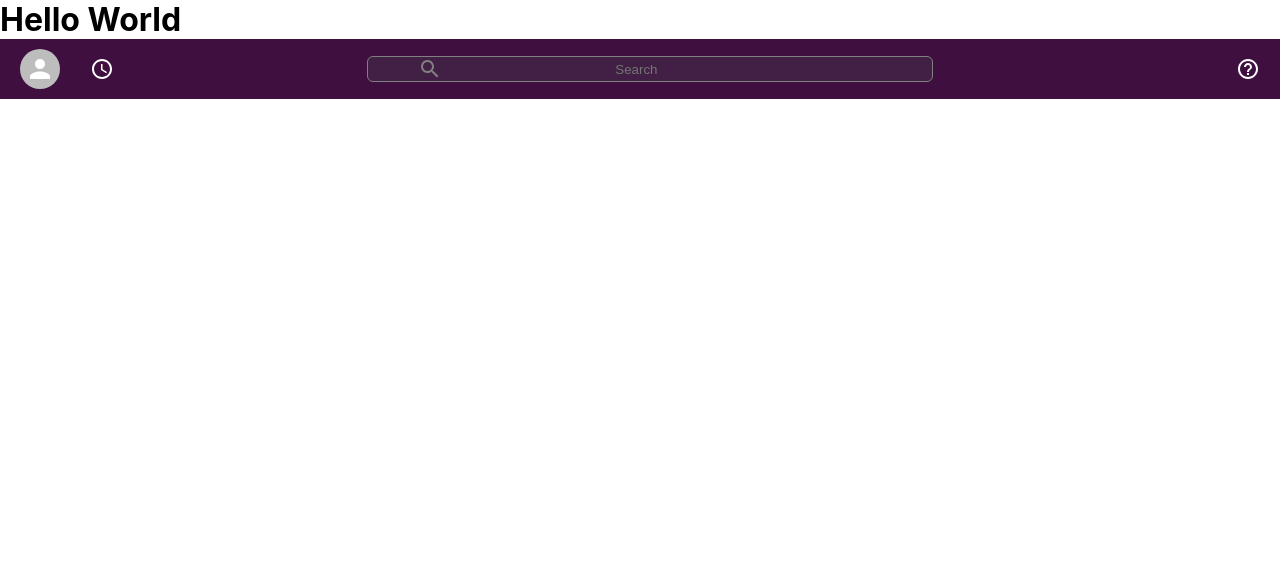
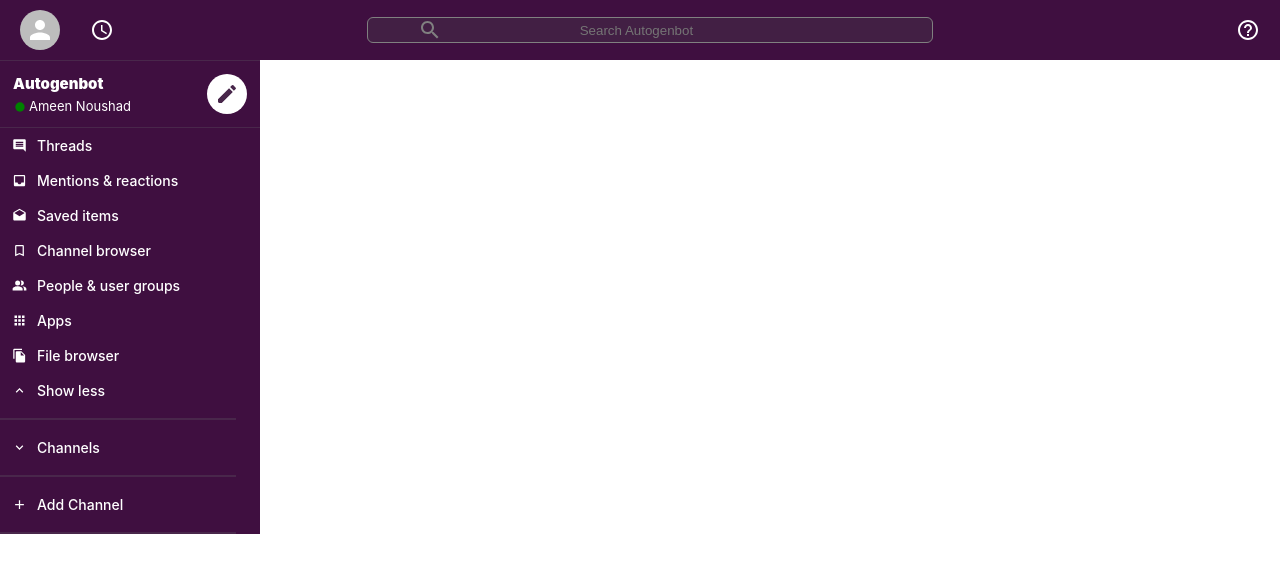
Before and after one commit to Ameen-Here/slack-website-clone, a React (Create React App) app: page / in a window 1280 px wide. Shown: the top 572 px of the page. Built offline with nearby package versions, Linux system fonts and the light colour scheme.

Commit message:
Added Sidebar component

```diff
--- a/src/App.js
+++ b/src/App.js
@@ -1,15 +1,16 @@
-// import "./App.css";
+import "./App.css";
 
-import Header from "./Header/Header";
+import Header from "./Components/Header/Header";
+import Sidebar from "./Components/Sidebar/Sidebar";
 
 function App() {
   return (
     <div className="App">
-      <h1>Hello World</h1>
-      {/* Header */}
       <Header />
-      {/* Sidebar */}
-      {/* React Router */}
+      <div className="app__body">
+        <Sidebar />
+        {/* React Router */}
+      </div>
     </div>
   );
 }
--- a/src/Header/Header.js
+++ b/src/Components/Header/Header.js
@@ -26,7 +26,7 @@
         {/* search icon */}
         <SearchIcon />
         {/* Search Input */}
-        <input placeholder="Search" />
+        <input placeholder="Search Autogenbot" />
       </div>
       <div className={classes.header__right}>
         {/* Help Icon */}
--- /dev/null
+++ b/src/Components/Sidebar/Sidebar.css
@@ -0,0 +1,44 @@
+.sidebar {
+  color: white;
+  background-color: var(--slack-color);
+  border-top: 1px solid #49274b;
+  max-width: 260px;
+}
+
+.sidebar__header {
+  display: flex;
+  border-bottom: 1px solid #49274b;
+  padding-bottom: 10px;
+  padding: 13px;
+}
+
+.sidebar__info {
+  flex: 1;
+}
+
+.sidebar__info > h2 {
+  font-size: 15px;
+  font-weight: 900;
+  margin-bottom: 5px;
+}
+
+.sidebar__info > h3 {
+  display: flex;
+  font-size: 13px;
+  font-weight: 400;
+  align-items: center;
+}
+
+.green__icon {
+  color: green;
+  font-size: 14px !important;
+  margin-top: 1px;
+  margin-right: 2px;
+}
+.editor__icon {
+  padding: 8px;
+  color: #49274b;
+  font-size: 18px;
+  background-color: white;
+  border-radius: 999px;
+}
--- /dev/null
+++ b/src/Components/Sidebar/Sidebar.jsx
@@ -0,0 +1,50 @@
+import React from "react";
+import "./Sidebar.css";
+import SidebarOption from "../SidebarOption/SidebarOption";
+
+import FiberManualRecordIcon from "@mui/icons-material/FiberManualRecord";
+import CreateReactIcon from "@mui/icons-material/Create";
+import InsertCommentIcon from "@mui/icons-material/InsertComment";
+import InboxIcon from "@mui/icons-material/Inbox";
+import DraftsIcon from "@mui/icons-material/Drafts";
+import BookmarkBorderIcon from "@mui/icons-material/BookmarkBorder";
+import PeopleAltIcon from "@mui/icons-material/PeopleAlt";
+import AppsIcon from "@mui/icons-material/Apps";
+import FileCopyIcon from "@mui/icons-material/FileCopy";
+import ExpandLessIcon from "@mui/icons-material/ExpandLess";
+import ExpandMoreIcon from "@mui/icons-material/ExpandMore";
+import AddIcon from "@mui/icons-material/Add";
+
+const Sidebar = () => {
+  return (
+    <div className="sidebar">
+      <div className="sidebar__header">
+        <div className="sidebar__info">
+          <h2>Autogenbot</h2>
+          <h3>
+            <FiberManualRecordIcon className="green__icon" /> Ameen Noushad
+          </h3>
+        </div>
+        <CreateReactIcon className="editor__icon" />
+      </div>
+      <SidebarOption Icon={InsertCommentIcon} title="Threads" />
+      <SidebarOption Icon={InboxIcon} title="Mentions & reactions" />
+      <SidebarOption Icon={DraftsIcon} title="Saved items" />
+      <SidebarOption Icon={BookmarkBorderIcon} title="Channel browser" />
+      <SidebarOption Icon={PeopleAltIcon} title="People & user groups" />
+      <SidebarOption Icon={AppsIcon} title="Apps" />
+      <SidebarOption Icon={FileCopyIcon} title="File browser" />
+      <SidebarOption Icon={ExpandLessIcon} title="Show less" />
+      <hr />
+      <SidebarOption Icon={ExpandMoreIcon} title="Channels" />
+      <hr />
+      <SidebarOption Icon={AddIcon} title="Add Channel" />
+      <hr />
+      {/* Connect to DB and list all the channels */}
+      {/* SidebarOption */}
+      {/* ... */}
+    </div>
+  );
+};
+
+export default Sidebar;
--- /dev/null
+++ b/src/Components/SidebarOption/SidebarOption.css
@@ -0,0 +1,36 @@
+.sidebarOption {
+  display: flex;
+  align-items: center;
+  font-size: 12px;
+  padding-left: 2px;
+  cursor: pointer;
+}
+
+.sidebarOption:hover {
+  opacity: 0.9;
+  background-color: #340e36;
+}
+.sidebarOption__icon {
+  padding: 10px;
+  /* color: gray */
+  font-size: 15px !important;
+}
+
+.sidebarOption__channel {
+  padding: 10px 0;
+}
+
+.sidebarOption__hash {
+  padding: 10px;
+}
+
+.sidebarOption > h3 {
+  font-weight: 500;
+}
+
+.sidebar > hr {
+  margin-top: 10px;
+  margin-bottom: 10px;
+  border: 1px solid #49274b;
+  width: 90%;
+}
--- /dev/null
+++ b/src/Components/SidebarOption/SidebarOption.jsx
@@ -0,0 +1,17 @@
+import React from "react";
+import "./SidebarOption.css";
+
+const SidebarOption = ({ Icon, title }) => {
+  return (
+    <div className="sidebarOption">
+      {Icon && <Icon className="sidebarOption__icon" />}
+      {Icon ? (
+        <h3>{title}</h3>
+      ) : (
+        <h3 className="sidebarOption__channel"># {title}</h3>
+      )}
+    </div>
+  );
+};
+
+export default SidebarOption;
--- a/src/index.css
+++ b/src/index.css
@@ -10,7 +10,6 @@
   -webkit-font-smoothing: antialiased;
   -moz-osx-font-smoothing: grayscale;
 }
-
 code {
   font-family: source-code-pro, Menlo, Monaco, Consolas, "Courier New",
     monospace;
```
Also changed, not shown: src/Components/Header/Header.module.css (renamed from src/Header/Header.module.css).
